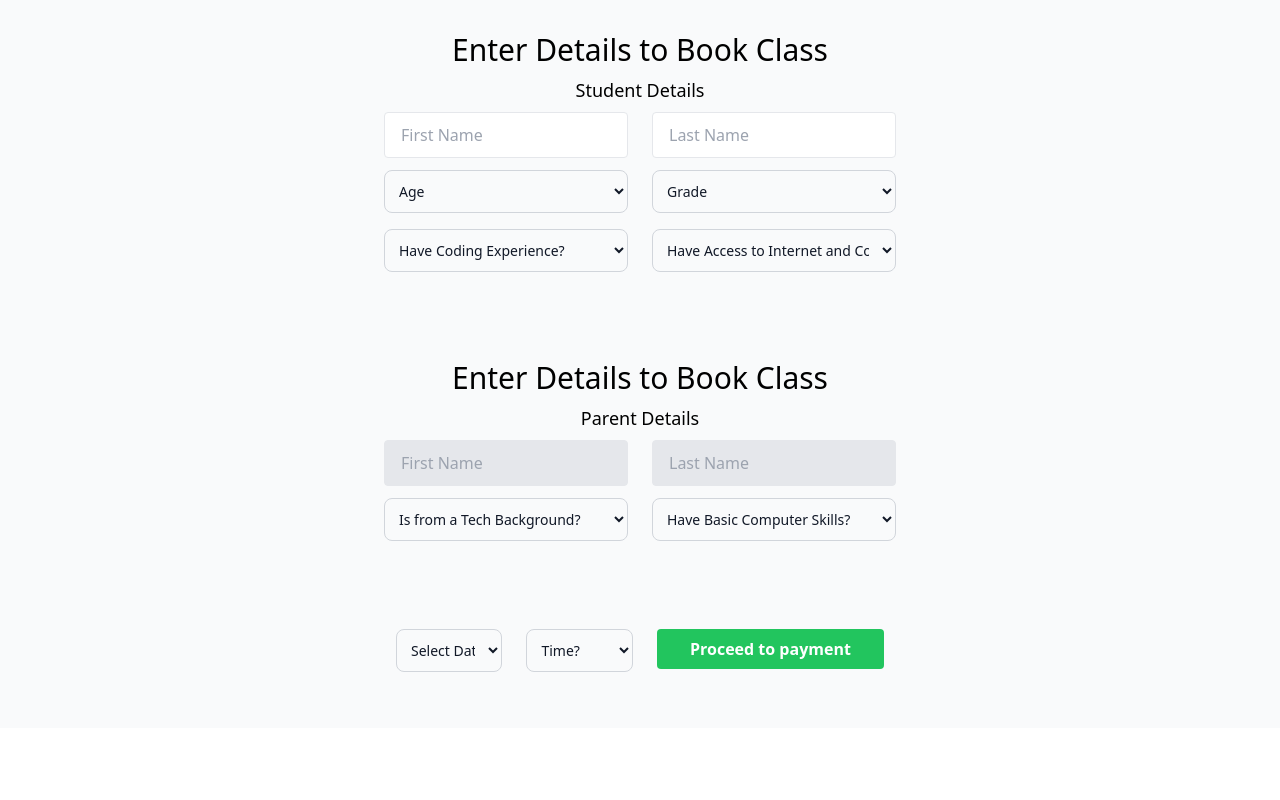
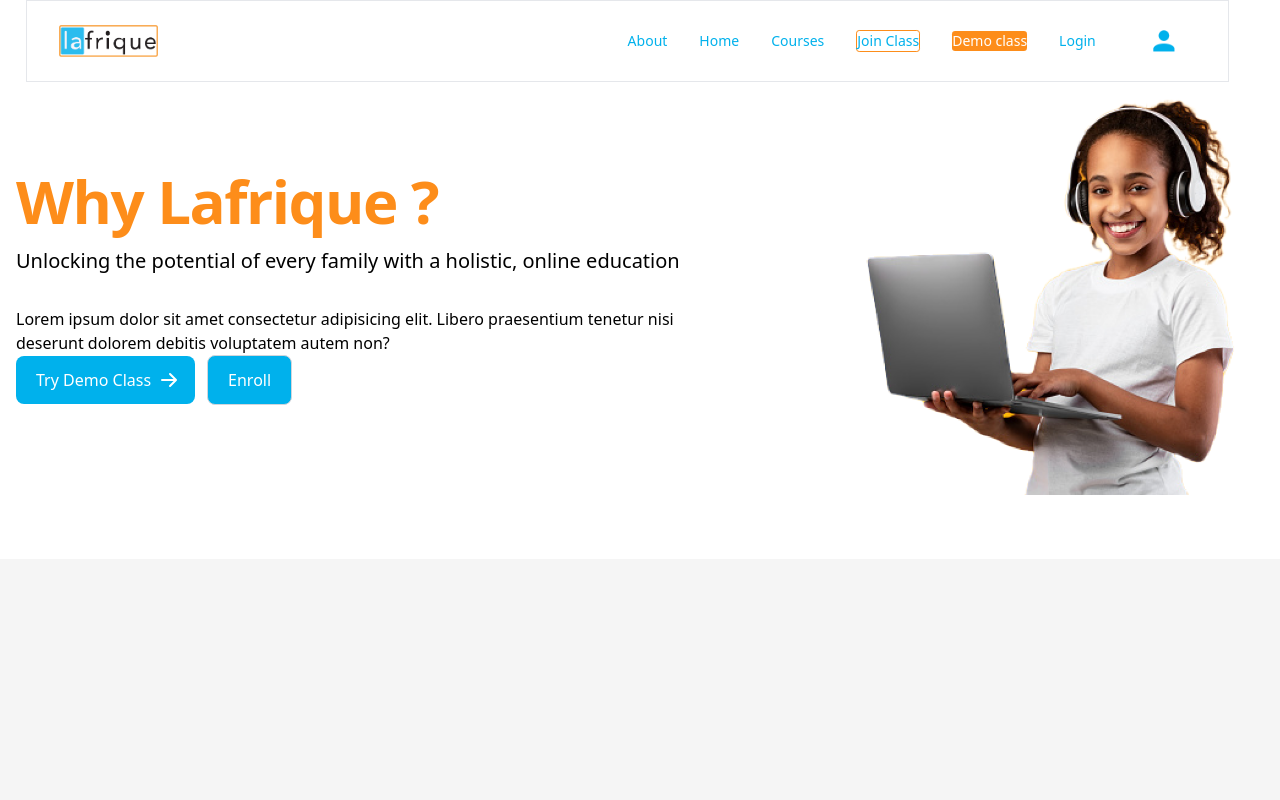
Before and after one commit to MissDine/lafrique, a React (Create React App) app: page / in a window 1280 px wide. Shown: the top 800 px of the page. Built offline with nearby package versions, Linux system fonts and the light colour scheme.

Commit message:
:art::bug:fix: Remodifying the app js file back to how it was

```diff
--- a/src/App.js
+++ b/src/App.js
@@ -8,15 +8,15 @@ import BookClass from "./Pages/BookClass";
 function App() {
   return (
     <div className="App">
-      {/* <NavBarr /> */}
-      {/* <Routes>
+      <NavBarr />
+      <Routes>
         <Route path="/" element={<HomePage />} />
         <Route path="bookclass" element={<DemoClass />} />
         <Route path="about" element={<About/>} />
-      </Routes> */}
+      </Routes>
       {/* <HomePage/> */}
       {/* <DemoClass/> */}
-      <BookClass />
+      {/* <BookClass /> */}
     </div>
   );
 }
```
